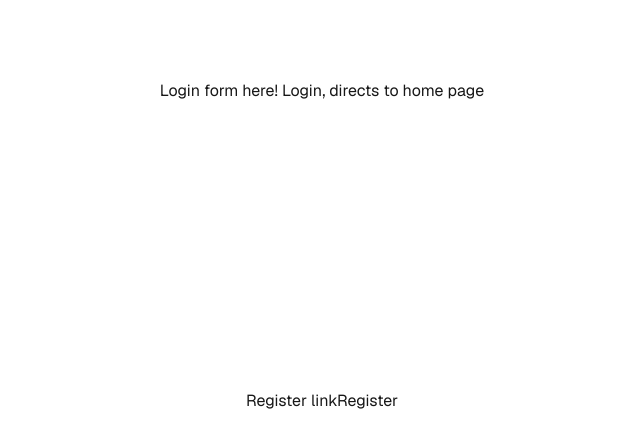
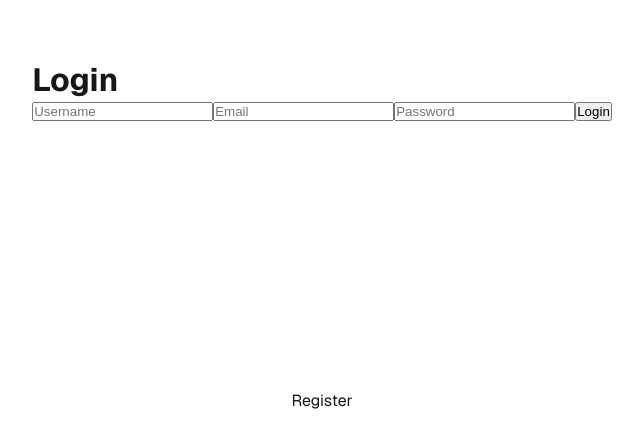
Before and after one commit to asgerdur03/Einstaklings-React, a Next.js app: page / in a window 1280 px wide. Shown: the top 448 px of the page, without its empty margins (318-961 px from the left). Built offline with nearby package versions, Linux system fonts and the light colour scheme.

Commit message:
meira mock frontend komið

```diff
--- a/src/app/home/page.tsx
+++ b/src/app/home/page.tsx
@@ -1,10 +1,14 @@
-
 import Navigation from "@/components/Navigation/Navigation";
+import Posts from "@/components/Posts/Posts";
 export default function Home() {
     return (
         <div>
             <h1>Home</h1>
             <Navigation/>
+
+            <div>
+                <Posts/>
+            </div>
         </div>
     );
 }
--- a/src/app/page.tsx
+++ b/src/app/page.tsx
@@ -1,12 +1,15 @@
 import styles from "./page.module.css";
 import Link from "next/link";
+import Login from "@/components/Login/Login";
 
 export default function login() {
   return (
     <div className={styles.page}>
-      <div>Login form here! <Link href="/home">Login, directs to home page</Link></div>
+      <Login/>
 
-      <div>Register link<Link href="/register">Register</Link></div>
+      <div>
+        <Link href="/register">Register</Link>
+      </div>
 
 
     </div>
--- a/src/app/register/page.tsx
+++ b/src/app/register/page.tsx
@@ -1,10 +1,10 @@
 import Link from "next/link";
+import Register from "@/components/Register/Register";
 
 export default function register() {
     return (
         <div>
-            <h1>Register</h1>
-            <Link href="/">Register and redirect to login</Link>
+            <Register/>
         </div>
     );
 }
--- /dev/null
+++ b/src/components/Login/Login.tsx
@@ -0,0 +1,17 @@
+import Link from "next/link";
+
+
+
+export default async function login() {
+    return (
+        <div>
+            <h1>Login</h1>
+            <input type="text" placeholder="Username"/>
+            <input type="text" placeholder="Email" />
+            <input type="password" placeholder="Password"/>
+
+            <button><Link href="/home">Login</Link></button>
+
+        </div>
+    );
+}
--- /dev/null
+++ b/src/components/Posts/Posts.module.css
@@ -0,0 +1,6 @@
+
+
+.post img{
+    width: 100px;
+    height: 100px;
+}
```
Also changed, not shown: src/components/Posts/Posts.tsx (added, +33 -0 lines), src/components/Register/Register.tsx (added, +15 -0 lines), src/components/Post/Post.tsx (deleted), 1 other file (tests, documents, lock files or other folders).
